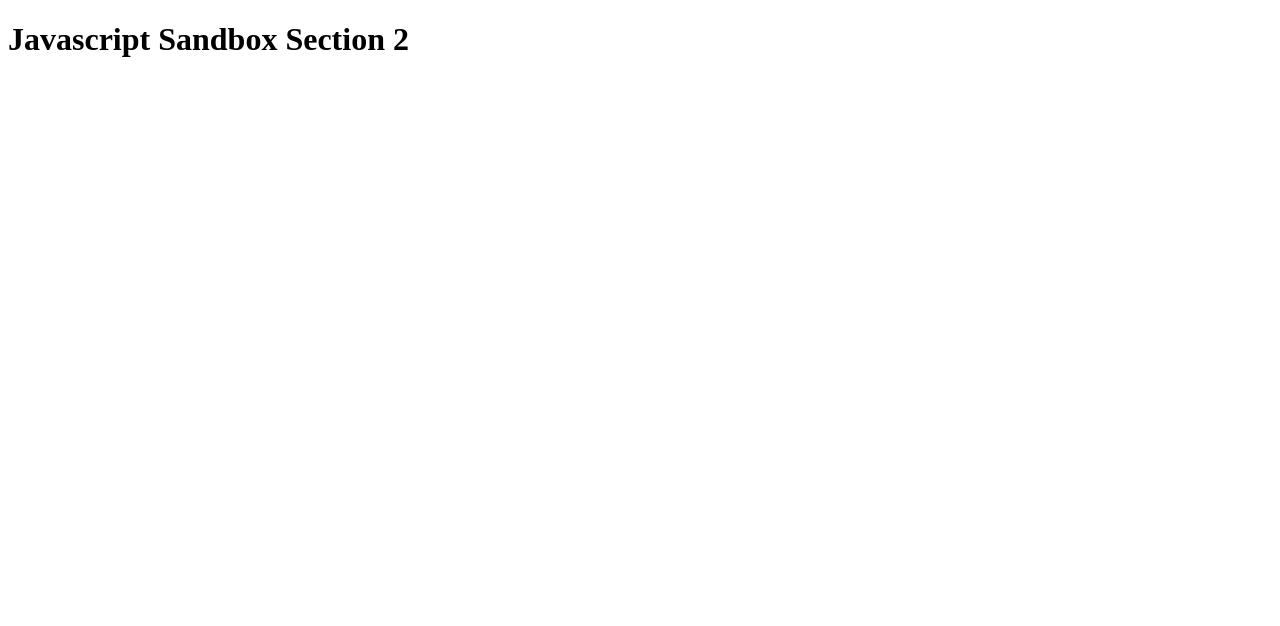
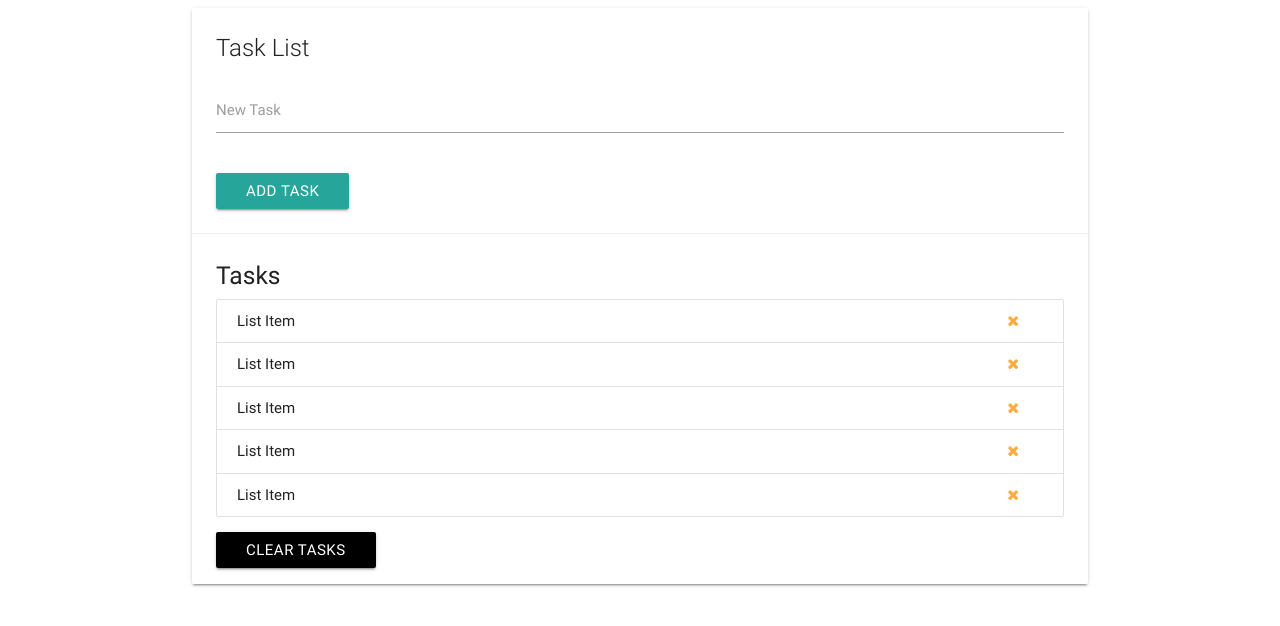
Before and after one commit to rodrigo-travessa/PureJS-UdemyCourse, a plain HTML site: page index.html in a window 1280 px wide. Drawn offline with nearby package versions, Linux system fonts and the light colour scheme.

Commit message:
Downloaded Course Material to Follow

```diff
--- a/app.js
+++ b/app.js
@@ -1,134 +1,41 @@
-// Comment
-/* Multi
-    Line
-    Comment
-*/
+const form = document.querySelector('form');
+const taskInput = document.getElementById('task');
+const heading = document.querySelector('h5');
+const select = document.querySelector('select');
 
+// Clear input
+taskInput.value = '';
 
+// form.addEventListener('submit', runEvent);
 
+// Keydown
+//taskInput.addEventListener('keydown', runEvent);
+// Keydown
+// taskInput.addEventListener('keyup', runEvent);
+// Keypress
+// taskInput.addEventListener('keypress', runEvent);
+// Focus
+// taskInput.addEventListener('focus', runEvent);
+// Blur
+// taskInput.addEventListener('blur', runEvent);
+// Cut
+// taskInput.addEventListener('cut', runEvent);
+// Paste
+// taskInput.addEventListener('paste', runEvent);
+// Input
+// taskInput.addEventListener('input', runEvent);
+// Change
+select.addEventListener('change', runEvent);
 
+function runEvent(e){
+  console.log(`EVENT TYPE: ${e.type}`);
 
-/*
-    Type conversion
-*/
+  //console.log(e.target.value);
 
-/* Delete this line to see Code
-let val;
+  // heading.innerText = e.target.value;
 
-//To String
+  // Get input value
+  // console.log(taskInput.value);
 
-val = 5+5;
-val = String(5+5);
-val = true;
-val = String(true);
-
-// To Number
-
-val = Number('5'); // 5 , number, undefined
-val = Number(true); // 1, number, undefined
-val = Number(false); // 0, number, undefined
-val = Number('Hi'); // NaN (not a number), number, undefined
-
-val = parseInt('10');
-val = parseFloat('100.9');
-
-console.log(val);
-console.log(typeof val);
-console.log(val.length);
-
-// Type Coercion, JS will see that you are trying to add a string to a number, and will convert the number to string and concatenate both.
-
-const A = 5;
-const B = String('5');
-const sum = A + B;
-
-console.log(sum);
-console.log(typeof sum);
-
-
-
-
-
-
-/*
-        Primitive Types
-    Strings
-    Numbers
-    Boolean
-    Null
-    Undefined
-    Symbol.
-
-        Reference Types
-    Array
-    Object literal
-
-
-
-/*  Delete this line to see Old Code.
-var Name = 'Rodrigo'; //Var is mutable
-console.log(Name);
-Name = 'Tróia';
-console.log(Name);
-
-var greeting; //Initialized empty, it holds a value of undefined, until assigned.
-console.log(greeting); //Undefined.
-greeting= 123;
-console.log(greeting);
-
-const John = 123; //const is IMUTABLE, therefore you can't initialize it while empty like with VAR.
-//John = 321 <- This would give a TypeError.
-
-// Objects;
-
-const person ={
-    name: 'John',
-    age: 30,
-    chessRating: 2200
+  // e.preventDefault();
 }
-
-console.log(person);
-
-// We can change properties inside an imutable variable that is an object/array. Yeah, confusig right? you can't unassign/reassign, but you can change properties.
-
-person.chessRating = 2500;
-console.log(person);
-
-//Mindfuck time
-
-const firstArray = [1,2,3];
-console.log(firstArray);
-firstArray.push(4);
-console.log(firstArray);
-firstArray.pop();
-console.log(firstArray);
-
-//You can manipulate arrays using their methods. but you cannot reassign like firstArray = [1,2,3,4]
-
-/*
- camelCase
- under_scored
- PascalCase
-*/
-
-/* Lesson 1 -
-console.log("Hello World");
-console.log(123);
-console.log(true);
-var greeting ='hello world';
-console.log(greeting);
-console.log(1,2,3,4,greeting);
-console.log({a:1, b:2, c:greeting});
-console.table({a:1, b:2, c:greeting});
-
-console.error('This is an error');
-// console.clear(); commented so i can see the other stuff
-console.warn('WARNING');
-
-console.time('time');
-console.time('anothertime');
-console.warn("timer's running out")
-console.timeEnd('time');
-console.warn("another timer's running out")
-console.timeEnd('anothertime');
-*/
--- a/index.html
+++ b/index.html
@@ -1,14 +1,81 @@
 <!DOCTYPE html>
 <html lang="en">
+
 <head>
-    <meta charset="UTF-8">
-    <meta http-equiv="X-UA-Compatible" content="IE=edge">
-    <meta name="viewport" content="width=device-width, initial-scale=1.0">
-    <title>JS Sandbox</title>
+  <meta charset="UTF-8">
+  <meta name="viewport" content="width=device-width, initial-scale=1.0">
+  <meta http-equiv="X-UA-Compatible" content="ie=edge">
+  <link rel="stylesheet" href="https://cdnjs.cloudflare.com/ajax/libs/materialize/0.100.2/css/materialize.min.css">
+  <link href="https://maxcdn.bootstrapcdn.com/font-awesome/4.7.0/css/font-awesome.min.css" rel="stylesheet" integrity="sha384-wvfXpqpZZVQGK6TAh5PVlGOfQNHSoD2xbE+QkPxCAFlNEevoEH3Sl0sibVcOQVnN"
+    crossorigin="anonymous">
+  <title>Task List</title>
 </head>
+
 <body>
-    <h1>Javascript Sandbox Section 2</h1>
+  <div class="container">
+    <div class="row">
+      <div class="col s12">
+        <div id="main" class="card">
+          <div class="card-content">
+            <span class="card-title">Task List</span>
+            <div class="row">
+              <form id="task-form" action="index.php">
+                <div class="input-field col s12">
+                  <input type="text" name="task" id="task" value="Walk the dog">
+                  <label for="task">New Task</label>
+                </div>
+                <select>
+                  <option value="1">1</option>
+                  <option value="2">2</option>
+                  <option value="3">3</option>
+                </select>
+            </div>
+            <input type="submit" value="Add Task" class="btn">
+            </form>
+          </div>
+          <div class="card-action">
+            <h5 id="task-title">Tasks</h5>
+            <ul class="collection">
+              <li class="collection-item">
+                List Item
+                <a href="#" class="delete-item secondary-content">
+                  <i class="fa fa-remove"></i>
+                </a>
+              </li>
+              <li class="collection-item">
+                List Item
+                <a href="#" class="delete-item secondary-content">
+                  <i class="fa fa-remove"></i>
+                </a>
+              </li>
+              <li class="collection-item">
+                List Item
+                <a href="#" class="delete-item secondary-content">
+                  <i class="fa fa-remove"></i>
+                </a>
+              </li>
+              <li class="collection-item">
+                List Item
+                <a href="#" class="delete-item secondary-content">
+                  <i class="fa fa-remove"></i>
+                </a>
+              </li>
+              <li class="collection-item">
+                List Item
+                <a href="#" class="delete-item secondary-content">
+                  <i class="fa fa-remove"></i>
+                </a>
+              </li>
+            </ul>
+            <a class="clear-tasks btn black" href="#">Clear Tasks</a>
+          </div>
+        </div>
+      </div>
+    </div>
+  </div>
+  <script src="https://code.jquery.com/jquery-3.2.1.js" integrity="sha256-DZAnKJ/6XZ9si04Hgrsxu/8s717jcIzLy3oi35EouyE=" crossorigin="anonymous"></script>
+  <script src="https://cdnjs.cloudflare.com/ajax/libs/materialize/0.100.2/js/materialize.min.js"></script>
+  <script src="app.js"></script>
+</body>
 
-    <script src="app.js"></script>
-</body>
 </html>
```
